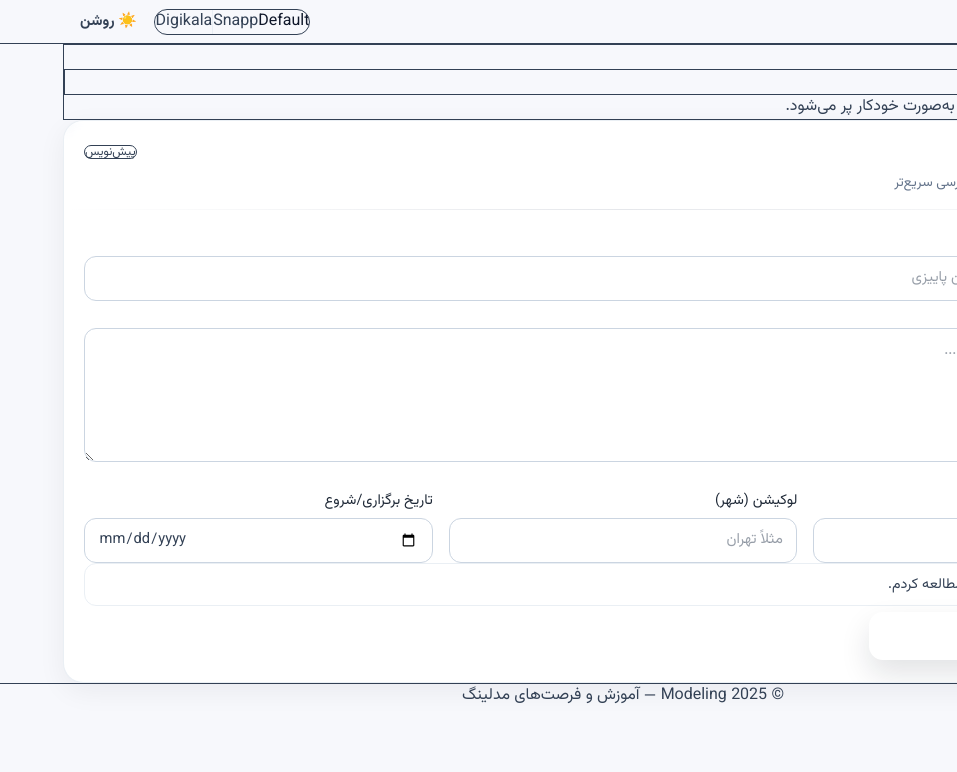
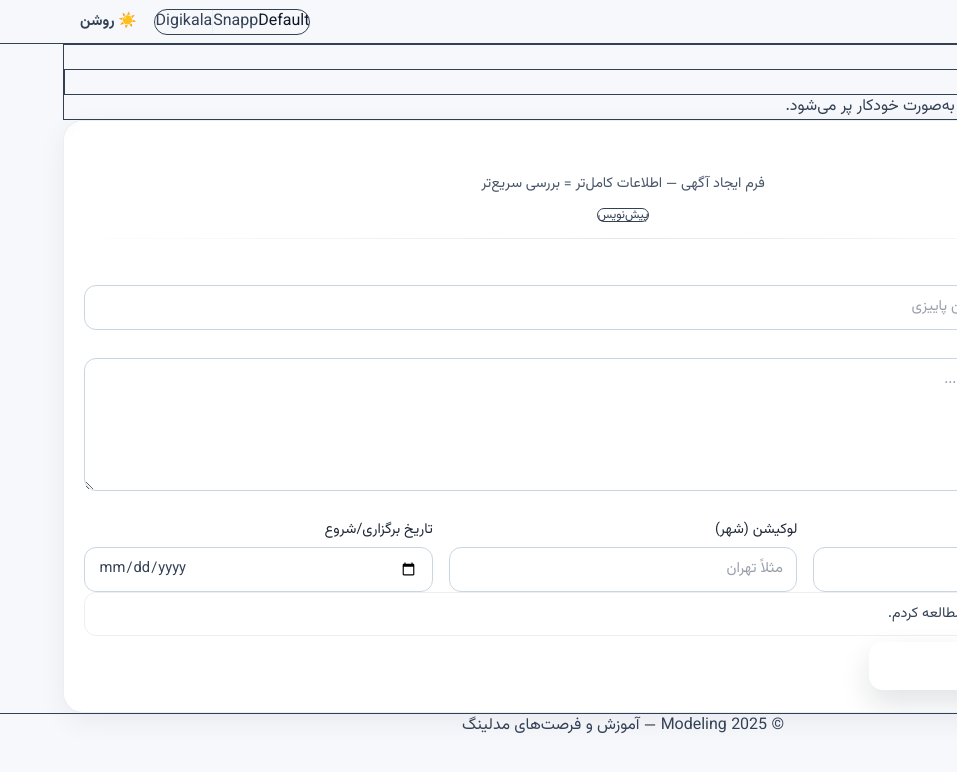
Before and after one commit to amiir2338/modeling-monorepo, a Next.js app in the folder modeling-frontend/: page /jobs/create in a window 1280 px wide. Shown: the top 772 px of the page, without its empty margins (323-1280 px from the left). Built offline with nearby package versions, Linux system fonts and the light colour scheme; no server answers.

Commit message:
chore(auto): sync @ 2025-08-17 04:51:03

```diff
--- a/modeling-frontend/src/app/styles/job-card.css
+++ b/modeling-frontend/src/app/styles/job-card.css
@@ -1,8 +1,6 @@
-/* ===== Job Card — clean, brand-aware, DigiKala-style ===== */
-/* ELI5: این فایل فقط ظاهر کارت فرم را زیبا می‌کند—بدون تغییر لاجیک */
+/* ===== Job Card — center header & better badge ===== */
 
 :root {
-  /* فقط در صورت نبود، fallback */
   --brand-1: var(--brand-1, #ef4444);
   --brand-2: var(--brand-2, #f59e0b);
 }
@@ -13,45 +11,59 @@
   background: #fff;
   border-radius: 20px;
   box-shadow: 0 8px 28px rgba(15,23,42,.06);
-  overflow: hidden;              /* ELI5: گوشه‌ها واقعا گرد دیده شوند */
+  overflow: hidden;
 }
 
-/* هدر کارت با حس شیشه‌ای */
+/* ✅ هدر کارت وسط‌چین */
 .job-card__header {
-  display: flex; align-items: flex-start; justify-content: space-between; gap: 16px;
+  display: flex;
+  flex-direction: column;           /* قبلاً افقی بود */
+  align-items: center;              /* وسط‌چین افقی */
+  justify-content: center;
+  gap: 8px;
   padding: 16px 20px;
-  background: linear-gradient(135deg, color-mix(in srgb, var(--brand-1) 10%, #ffffff), color-mix(in srgb, var(--brand-2) 10%, #ffffff));
+  background: linear-gradient(
+    135deg,
+    color-mix(in srgb, var(--brand-1) 10%, #ffffff),
+    color-mix(in srgb, var(--brand-2) 10%, #ffffff)
+  );
   backdrop-filter: saturate(140%) blur(6px);
 }
 .job-card__header-title { display:flex; flex-direction:column; }
+.job-card__header-title--center { text-align: center; } /* ✅ متن تیتر/زیرتیتر وسط */
+
 .job-card__title {
   background-image: linear-gradient(135deg, var(--brand-1), var(--brand-2));
   -webkit-background-clip: text; background-clip: text; color: transparent;
   font-size: 1.25rem; font-weight: 800; line-height: 1.4;
 }
 @media (min-width: 640px) { .job-card__title { font-size: 1.5rem; } }
-.job-card__subtitle { margin-top: 2px; font-size: .85rem; color: #64748b; }
+
+/* ✅ زیرتیتر واضح‌تر */
+.job-card__subtitle { margin-top: 2px; font-size: .9rem; color: #475569; }
+
+/* بج‌ها زیر تیتر و وسط */
+.job-card__badges { display:flex; align-items:center; justify-content:center; gap: 8px; margin-top: 6px; }
+
+/* متادیتا (اختیاری) وسط‌چین */
 .job-card__meta { padding: 0 20px 8px; font-size: .8rem; color:#475569; }
+.job-card__meta--center { text-align: center; }
 
-/* جداکننده‌ی خیلی روشن (نه خط‌کشی تند) */
+/* جداکننده بسیار روشن */
 .job-card__divider {
-  height: 1px; border: 0;
-  background: linear-gradient(90deg, transparent, #e5e7eb, transparent);
+  height: 1px; border: 0; background: linear-gradient(90deg, transparent, #e5e7eb, transparent);
 }
 
-/* بدنهٔ کارت */
+/* بدنهٔ کارت و فرم */
 .job-card__body { padding: 18px 20px 22px; }
 
-/* فیلدها با ریتم فاصله‌گذاری منظم */
 .job-field { display:flex; flex-direction:column; gap: 6px; }
 .job-label { font-size: .9rem; color:#1f2937; }
 .job-hint { margin-top: 4px; font-size: .78rem; color:#64748b; }
 
-/* شبکهٔ سه‌ستونه روی اسمال به بالا */
 .job-grid { display:grid; grid-template-columns: 1fr; gap: 16px; }
 @media (min-width: 640px) { .job-grid { grid-template-columns: repeat(3, 1fr); } }
 
-/* ورودی‌ها: اطمینان از گرد بودن و فوکوس ملایم */
 .job-input {
   border-radius: 12px !important;
   padding: .65rem .85rem !important;
@@ -62,33 +74,21 @@
   border-color: color-mix(in srgb, var(--brand-1) 55%, #cbd5e1) !important;
 }
 
-/* قوانین (چک‌باکس) */
-.job-check {
-  display:flex; align-items:flex-start; gap: 8px;
-  border:1px solid rgba(226,232,240,.7); border-radius:12px; padding: 10px 12px;
-}
-.job-check__box {
-  width: 16px; height: 16px;
-  accent-color: color-mix(in srgb, var(--brand-1) 80%, var(--brand-2) 20%);
-  margin-top: 2px;
-}
+.job-check { display:flex; align-items:flex-start; gap: 8px; border:1px solid rgba(226,232,240,.7); border-radius:12px; padding: 10px 12px; }
+.job-check__box { width: 16px; height: 16px; accent-color: color-mix(in srgb, var(--brand-1) 80%, var(--brand-2) 20%); margin-top: 2px; }
 .job-check__label { font-size:.9rem; }
 
-/* پیام‌ها */
 .job-alert { border-radius:12px; padding:10px 12px; font-size:.85rem; border:1px solid; }
 .job-alert--error { background:#fef2f2; color:#b91c1c; border-color:#fecaca; }
 .job-alert--ok { background:#ecfdf5; color:#047857; border-color:#a7f3d0; }
 
-/* اکشن‌ها (دکمه‌ها) */
 .job-actions { display:flex; flex-wrap:wrap; gap: 10px; align-items:center; margin-top: 6px; }
 .btn { display:inline-flex; align-items:center; justify-content:center; padding:.6rem 1rem; font-weight:700; border-radius:9999px; border:1px solid transparent; cursor:pointer; transition:.2s; user-select:none; }
 .btn:active { transform: scale(.98); }
 
-/* دکمه نرم (ثانویه) */
 .btn-soft { background:#fff; color:#334155; border:1px solid #cbd5e1; }
 .btn-soft:hover { background:#f8fafc; }
 
-/* CTA «گوشتالو» مطابق برند */
 .btn-cta {
   height: 48px; padding: 0 22px; font-weight: 800; color:#fff;
   background: linear-gradient(135deg, var(--brand-1), var(--brand-2));
@@ -97,5 +97,4 @@
 }
 .btn-cta:hover { filter: saturate(110%); box-shadow: 0 18px 36px rgba(15,23,42,.16); }
 
-/* متن لودینگ کوچک */
 .job-busy { font-size:.78rem; color:#64748b; }
```
